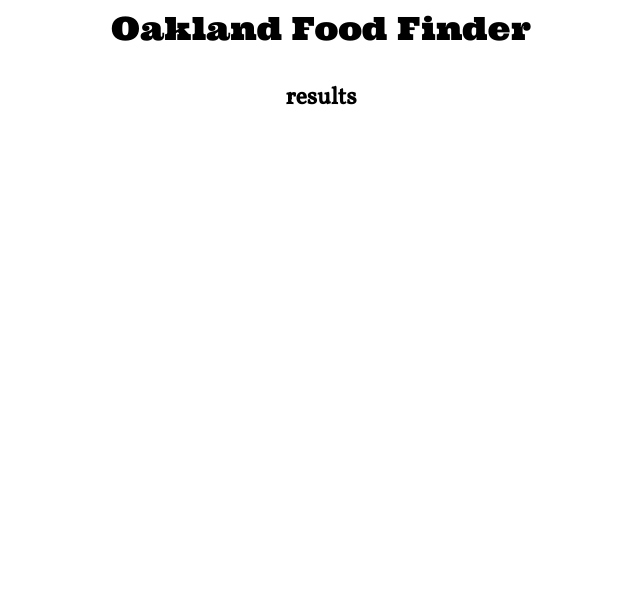
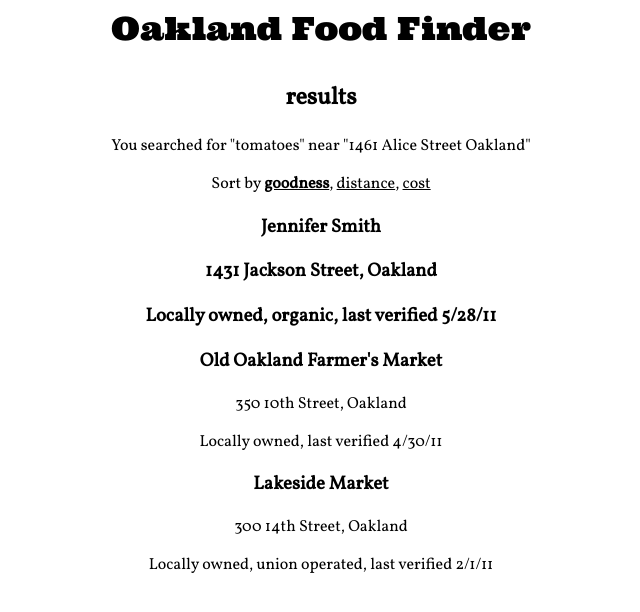
Before and after one commit to webmaven/oaklandfoodfinder, a Django app: template oakff_site/oakff/templates/result.html in a window 1280 px wide. Shown: the top 612 px of the page, without its empty margins (319-959 px from the left). Run offline with Django 3.2, Linux system fonts and the light colour scheme; the template is opened without the code that fills it, so the values that code supplies are empty; parts of the project's set-up code (start-up, migrations or seed data) failed here and were passed over.

Commit message:
Edited oakff_site/oakff/templates/result.html via GitHub

```diff
--- a/oakff_site/oakff/templates/result.html
+++ b/oakff_site/oakff/templates/result.html
@@ -1,4 +1,18 @@
 {% extends "base.html" %}
 {% block content %}
 <h2>results</h2>
+<p>You searched for "tomatoes" near "1461 Alice Street Oakland"</p>
+<p>Sort by <u><b>goodness</b></u>, <u>distance</u>, <u>cost</u></p>
+<h3>Jennifer Smith<h3>
+<p>1431 Jackson Street, Oakland</p>
+<p>Locally owned, organic, last verified 5/28/11</p>
+
+<h3>Old Oakland Farmer's Market</h3>
+<p>350 10th Street, Oakland</p>
+<p>Locally owned, last verified 4/30/11</p>
+
+<h3>Lakeside Market</h3>
+<p>300 14th Street, Oakland</p>
+<p>Locally owned, union operated, last verified 2/1/11</p>
+
 {% endblock %}
```
